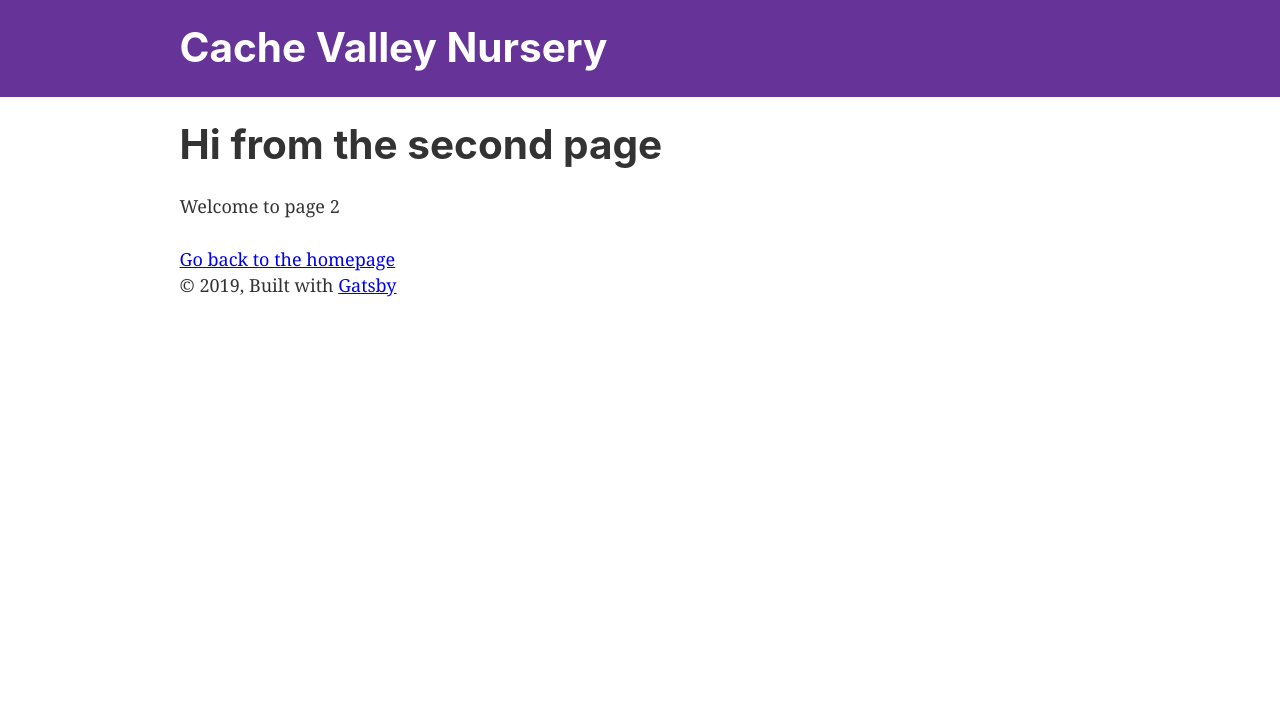
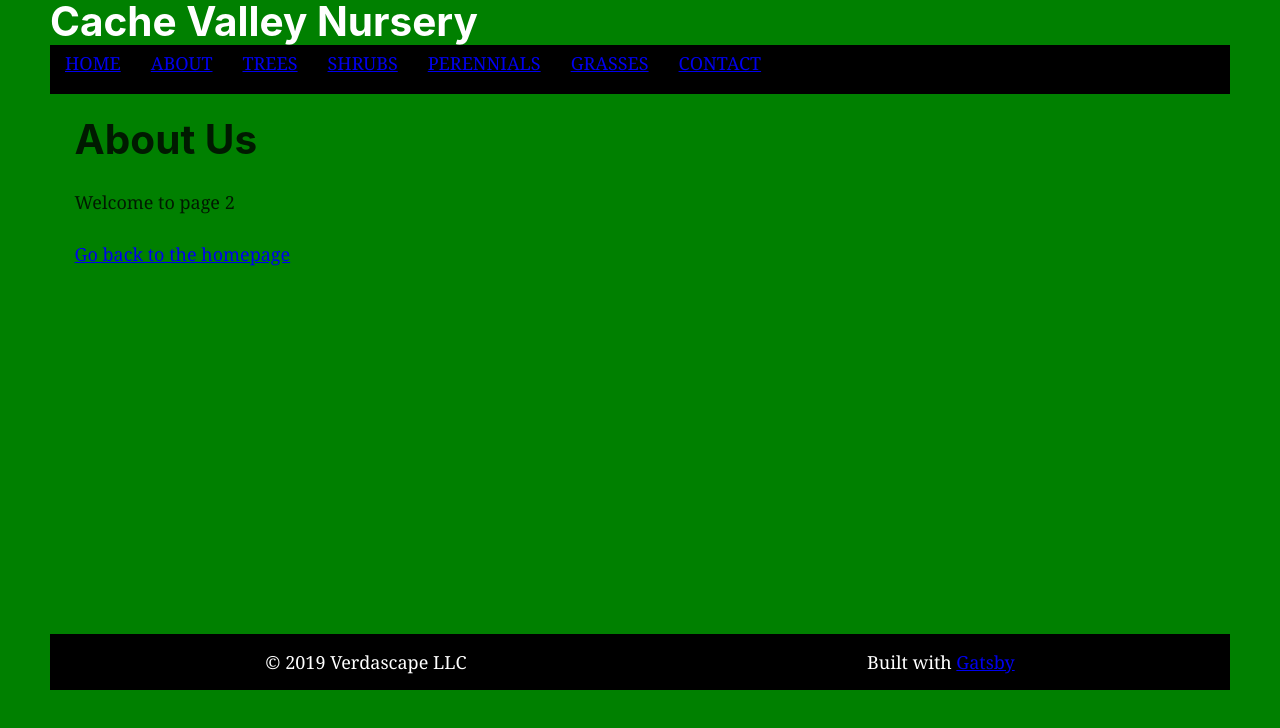
Before and after one commit to jimbler/gatsby-site, a Gatsby site: page /about in a window 1280 px wide. Built offline with nearby package versions, Linux system fonts and the light colour scheme; Gatsby itself is replaced by a stand-in of ours.

Commit message:
begin styling and layout

```diff
--- a/gatsby-config.js
+++ b/gatsby-config.js
@@ -1,6 +1,36 @@
 module.exports = {
   siteMetadata: {
     title: `Cache Valley Nursery`,
+    menuLinks:[
+      {
+        name: `home`,
+        link: `/`
+      },
+      {
+        name: `about`,
+        link: `/about`
+      },
+      {
+        name: `trees`,
+        link: `/trees`
+      },
+      {
+        name: `shrubs`,
+        link: `/shrubs`
+      },
+      {
+        name: `perennials`,
+        link: `/perennials`
+      },
+      {
+        name: `grasses`,
+        link: `/grasses`
+      },
+      {
+        name: `contact`,
+        link: `/contact`
+      }
+    ],
     description: `Cache Valley Nursery is Northern Utah’s newest source for ornamental trees, shrubs, and perennials. We offer more than 200 varieties, specializing in unusual, hard-to-find, and native selections.`,
     author: `@jimbler`,
   },
--- a/src/components/header.js
+++ b/src/components/header.js
@@ -2,20 +2,9 @@ import { Link } from "gatsby"
 import PropTypes from "prop-types"
 import React from "react"
 
-const Header = ({ siteTitle }) => (
-  <header
-    style={{
-      background: `rebeccapurple`,
-      marginBottom: `1.45rem`,
-    }}
-  >
-    <div
-      style={{
-        margin: `0 auto`,
-        maxWidth: 960,
-        padding: `1.45rem 1.0875rem`,
-      }}
-    >
+const Header = ({ siteTitle, menuLinks }) => (
+  <header>
+    <div className="header-div">
       <h1 style={{ margin: 0 }}>
         <Link
           to="/"
@@ -27,6 +16,14 @@ const Header = ({ siteTitle }) => (
           {siteTitle}
         </Link>
       </h1>
+      <nav className="nav-bar">
+      {
+        menuLinks.map(link =>
+          <li className="nav-item" key={link.name} style={{ 'listStyleType': 'none' }}>
+            <Link to={link.link}>{link.name}</Link>
+          </li>)
+      }
+    </nav>
     </div>
   </header>
 )
--- a/src/components/layout.css
+++ b/src/components/layout.css
@@ -620,3 +620,50 @@ pre tt:after {
     font-size: 100%;
   }
 }
+.intro-p {
+  /* text-align: center; */
+}
+.nav-item {
+  list-style-type: none;
+  padding: 5px 15px 5px 15px;
+  text-transform: uppercase;
+}
+footer {
+  background: black;
+  color: white;
+  padding: 15px;
+}
+
+.footer-div {
+  display: flex;
+  flex-direction: row;
+  justify-content: space-around;
+}
+.footer-div > span {
+  /* padding: 0px 15px 0px 15px; */
+}
+
+body {
+  background-color: green;
+  margin: 0% 2% 0% 2%;
+}
+
+header, footer, .page {
+  max-width: 1180px;
+  margin-left: auto;
+  margin-right: auto;
+}
+
+.header-div {
+}
+
+.page {
+  padding: 2%;
+  min-height: 30em;
+}
+
+.nav-bar {
+  display: flex;
+  flex: 1;
+  background-color: black;
+}
--- a/src/components/layout.js
+++ b/src/components/layout.js
@@ -19,28 +19,26 @@ const Layout = ({ children }) => (
         site {
           siteMetadata {
             title
+            menuLinks {
+              name
+              link
+            }
           }
         }
       }
     `}
     render={data => (
       <>
-        <Header siteTitle={data.site.siteMetadata.title} />
-        <div
-          style={{
-            margin: `0 auto`,
-            maxWidth: 960,
-            padding: `0px 1.0875rem 1.45rem`,
-            paddingTop: 0,
-          }}
-        >
+        <Header menuLinks={data.site.siteMetadata.menuLinks} siteTitle={data.site.siteMetadata.title} />
+        <div className="page">
           <main>{children}</main>
-          <footer>
-            © {new Date().getFullYear()}, Built with
-            {` `}
-            <a href="https://www.gatsbyjs.org">Gatsby</a>
-          </footer>
         </div>
+        <footer>
+          <div className="footer-div">
+            <span>© {new Date().getFullYear()} Verdascape LLC</span>
+            <span>Built with {` `} <a href="https://www.gatsbyjs.org">Gatsby</a></span>
+          </div>
+        </footer>
       </>
     )}
   />
--- a/src/pages/about.js
+++ b/src/pages/about.js
@@ -7,7 +7,7 @@ import SEO from "../components/seo"
 const About = () => (
   <Layout>
     <SEO title="About Us" />
-    <h1>Hi from the second page</h1>
+    <h1>About Us</h1>
     <p>Welcome to page 2</p>
     <Link to="/">Go back to the homepage</Link>
   </Layout>
```
Also changed, not shown: gatsby.md (+20 -5 lines), src/pages/index.js (+7 -6 lines).
